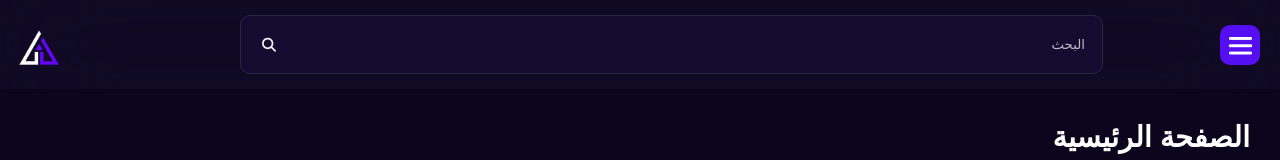
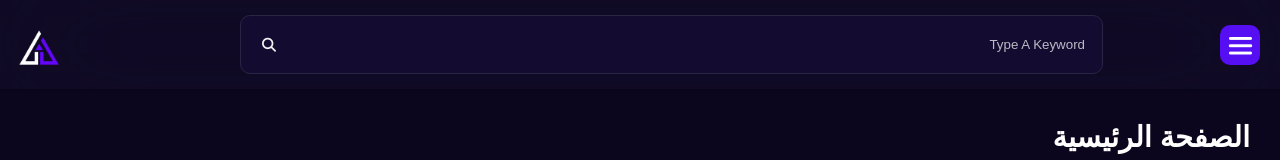
Before and after one commit to AhmedSallam100/xalphaend, a React (Create React App) app: page / in a window 1280 px wide. Shown: the top 160 px of the page. Built offline with nearby package versions, Linux system fonts and the light colour scheme; a web font is replaced by a local one.

Commit message:
Update Header.jsx

```diff
--- a/src/components/Header.jsx
+++ b/src/components/Header.jsx
@@ -8,19 +8,17 @@ const Header = () => {
         <input
           className="p-10 rad-10"
           type="search"
-          placeholder="البحث"
+          placeholder="Type A Keyword"
         />
       </div>
       <span className="menu-icon">
         <i
           className="uil uil-bars open-aside"
-          onClick={function () {
-            document.querySelector("aside").classList.add("aside-open");
-            localStorage.setItem("openSidebar", true);
-          }}
+          onClick={() =>
+            document.querySelector("aside").classList.add("aside-open")
+          }
         ></i>
       </span>
-      {/* <img className="img-p logo-web" alt="" /> */}
       <a href="/">
         <img className="img-p" src={alphaLogo} alt="" />
       </a>
```
